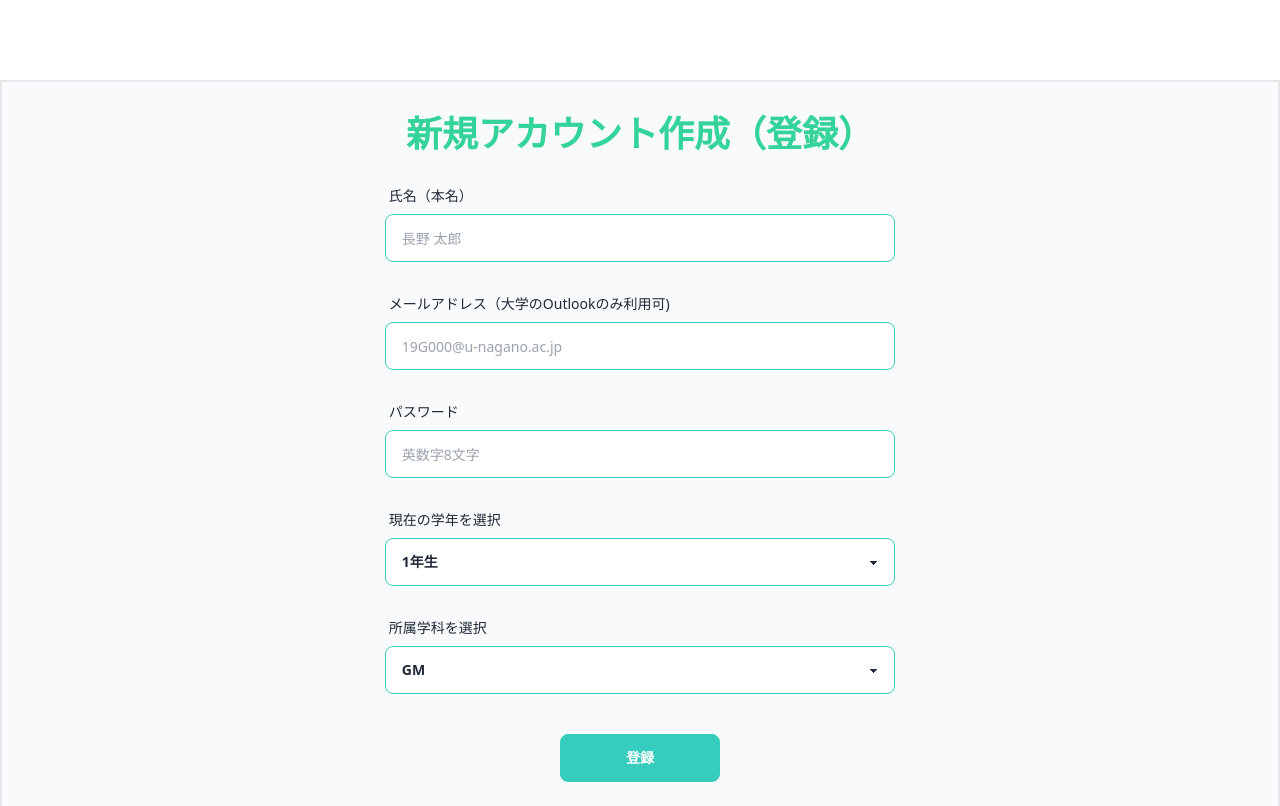
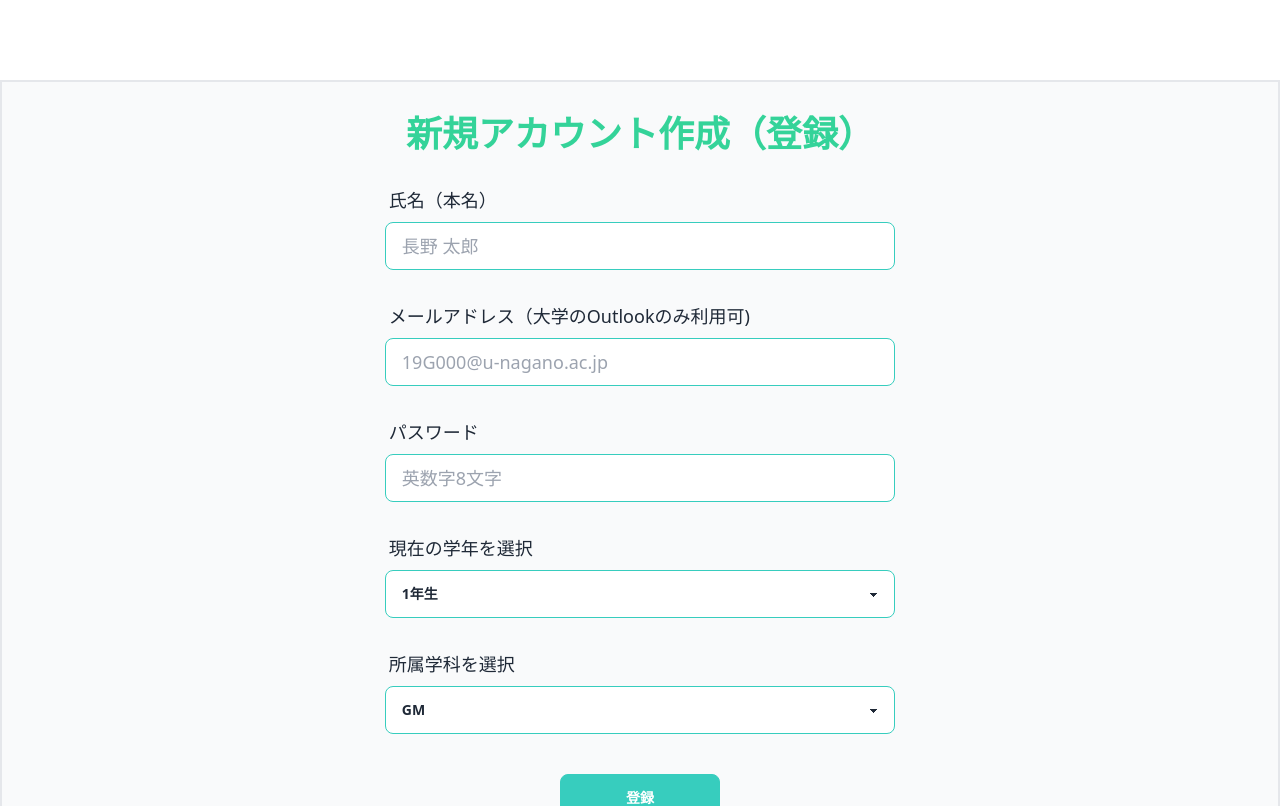
Before and after one commit to soichiro-kotaki/UN-WORK, a Next.js app: page /signup in a window 1280 px wide. Shown: the top 806 px of the page. Built offline with nearby package versions, Linux system fonts and the light colour scheme.

Commit message:
viewportの変更/フォームのスタイル修正

```diff
--- a/src/pages/index.tsx
+++ b/src/pages/index.tsx
@@ -8,10 +8,7 @@ const Home: NextPage = () => {
             <Head>
                 <title>UN WORK</title>
                 <meta name="description" content="Generated by create next app" />
-                <meta
-                    name="viewport"
-                    content="width=device-width,initial-scale=1.0,maximum-scale=1.0"
-                />
+                <meta name="viewport" content="width=device-width,initial-scale=1.0" />
                 <link rel="icon" href="/favicon.ico" />
             </Head>
 
--- a/src/pages/signin.tsx
+++ b/src/pages/signin.tsx
@@ -8,36 +8,33 @@ const signin: NextPage = () => {
             <Head>
                 <title>ログイン</title>
                 <meta name="description" content="Generated by create next app" />
-                <meta
-                    name="viewport"
-                    content="width=device-width,initial-scale=1.0,maximum-scale=1.0"
-                />
+                <meta name="viewport" content="width=device-width,initial-scale=1.0" />
                 <link rel="icon" href="/favicon.ico" />
             </Head>
 
             <main className="w-full mt-16 mb-16 pt-6 pb-6 border-2  bg-gray-50 lg:mt-20 ">
-                <h1 className="w-4/5 mx-auto text-lg text-green-400 text-center font-bold lg:text-4xl lg:w-2/5">
+                <h1 className="w-4/5 mx-auto text-xl text-green-400 text-center font-bold lg:text-4xl lg:w-2/5">
                     ログイン
                 </h1>
                 <div className="form-control w-4/5 mx-auto md:w-7/12 lg:w-2/5">
                     <label className="label mt-6" htmlFor="email">
-                        <span className="label-text">メールアドレス</span>
+                        <span className="text-lg label-text">メールアドレス</span>
                     </label>
                     <input
                         id="email"
                         type="email"
                         placeholder="19G000@u-nagano.ac.jp"
-                        className="input input-accent input-bordered"
+                        className="text-lg input input-accent input-bordered"
                     />
                     <label className="label mt-6" htmlFor="password">
-                        <span className="label-text">パスワード</span>
+                        <span className="text-lg label-text">パスワード</span>
                     </label>
                     <input
                         type="password"
                         id="password"
                         placeholder="英数字8文字
                         "
-                        className="input input-accent input-bordered "
+                        className="text-lg input input-accent input-bordered"
                     />
                     <Link href="/">
                         <a className="mt-6 text-green-400 text-xs underline hover:cursor-pointer hover:text-green-300">
--- a/src/pages/signup.tsx
+++ b/src/pages/signup.tsx
@@ -8,51 +8,50 @@ const signup: NextPage = () => {
             <Head>
                 <title>新規アカウント作成</title>
                 <meta name="description" content="Generated by create next app" />
-                <meta
-                    name="viewport"
-                    content="width=device-width,initial-scale=1.0,maximum-scale=1.0"
-                />
+                <meta name="viewport" content="width=device-width,initial-scale=1.0" />
                 <link rel="icon" href="/favicon.ico" />
             </Head>
 
             <main className="w-full mt-16 mb-16  pt-8 pb-8 border-2 bg-gray-50 lg:mt-20 ">
-                <h1 className="w-4/5 mx-auto text-lg text-green-400 text-center font-bold lg:text-4xl lg:w-2/5">
+                <h1 className="w-4/5 mx-auto text-xl text-green-400 text-center font-bold lg:text-4xl lg:w-2/5">
                     新規アカウント作成（登録）
                 </h1>
                 <div className="form-control w-4/5 mx-auto md:w-7/12 lg:w-2/5">
                     <label className="label mt-6" htmlFor="name">
-                        <span className="label-text">氏名（本名）</span>
+                        <span className="text-lg label-text">氏名（本名）</span>
                     </label>
                     <input
                         type="text"
                         id="name"
                         placeholder="長野 太郎"
-                        className="input input-accent input-bordered "
+                        className="text-lg input input-accent input-bordered "
                         required
                     />
                     <label className="label mt-6" htmlFor="email">
-                        <span className="label-text">メールアドレス（大学のOutlookのみ利用可)</span>
+                        <span className="text-lg  label-text">
+                            メールアドレス（大学のOutlookのみ利用可)
+                        </span>
                     </label>
                     <input
                         type="email"
                         id="email"
                         placeholder="19G000@u-nagano.ac.jp"
-                        className="input input-accent input-bordered"
+                        className="text-lg input input-accent input-bordered"
                         required
                     />
                     <label className="label mt-6" htmlFor="password">
-                        <span className="label-text">パスワード</span>
+                        <span className="text-lg label-text">パスワード</span>
                     </label>
                     <input
                         type="password"
                         id="password"
                         placeholder="英数字8文字
                         "
-                        className="input input-accent input-bordered "
+                        className="text-lg input input-accent input-bordered "
                         required
                     />
                     <label className="label mt-6">
-                        <span className="label-text">現在の学年を選択</span>
+                        <span className="text-lg label-text">現在の学年を選択</span>
                     </label>
                     <select className="select select-bordered select-accent w-full" required>
                         <option disabled={true} defaultChecked={true}>
@@ -64,7 +63,7 @@ const signup: NextPage = () => {
                         <option>4年生</option>
                     </select>
                     <label className="label mt-6">
-                        <span className="label-text">所属学科を選択</span>
+                        <span className="text-lg label-text">所属学科を選択</span>
                     </label>
                     <select className="select select-bordered select-accent w-full" required>
                         <option disabled={true} defaultChecked={true}>
```
